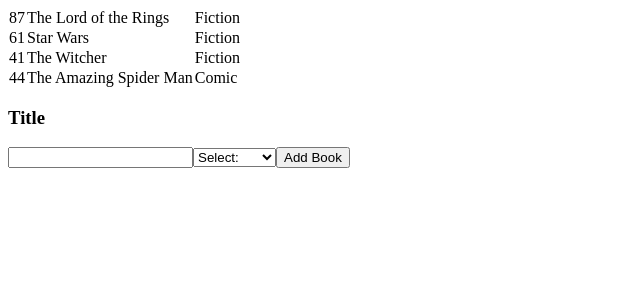
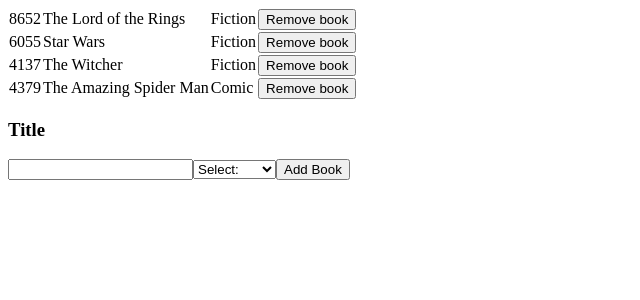
Before and after one commit to tadeuasarro/book-store, a React (Create React App) app: page / in a window 1280 px wide. Shown: the top 300 px of the page, without its empty margins (0-640 px from the left). Built offline with nearby package versions, Linux system fonts and the light colour scheme.

Commit message:
Get project ready for a review

```diff
--- a/src/components/Book.js
+++ b/src/components/Book.js
@@ -1,7 +1,12 @@
 import PropTypes from 'prop-types';
 
 const Book = props => {
-  const { id, title, category } = props;
+  const {
+    id,
+    title,
+    category,
+    handleRemoveBook,
+  } = props;
   return (
     <tr>
       <td>
@@ -13,6 +18,9 @@
       <td>
         {category}
       </td>
+      <td>
+        <button onClick={() => handleRemoveBook(id)} type="button">Remove book</button>
+      </td>
     </tr>
   );
 };
@@ -21,6 +29,7 @@
   id: PropTypes.number.isRequired,
   title: PropTypes.string.isRequired,
   category: PropTypes.string.isRequired,
+  handleRemoveBook: PropTypes.func.isRequired,
 };
 
 export default Book;
--- a/src/reducers/books.js
+++ b/src/reducers/books.js
@@ -1,6 +1,6 @@
 import { CREATE_BOOK, REMOVE_BOOK } from '../actions/constants';
 
-const roundID = () => Number((Math.random() * 100).toFixed(0));
+const roundID = () => Number((Math.random() * 10000).toFixed(0));
 
 const bookData = {
   books: [
```
Also changed, not shown: 1 other file (tests, documents, lock files or other folders).
